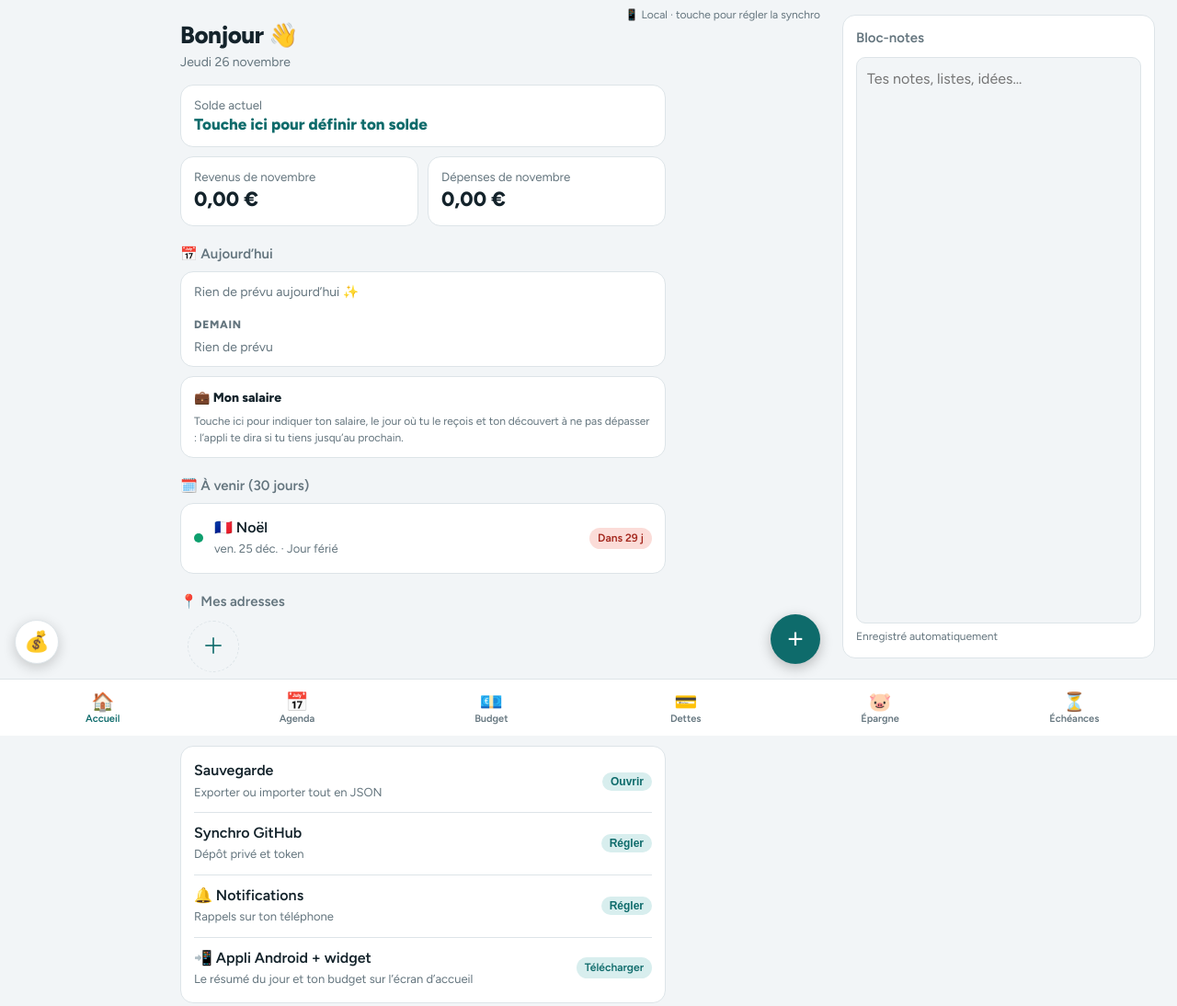
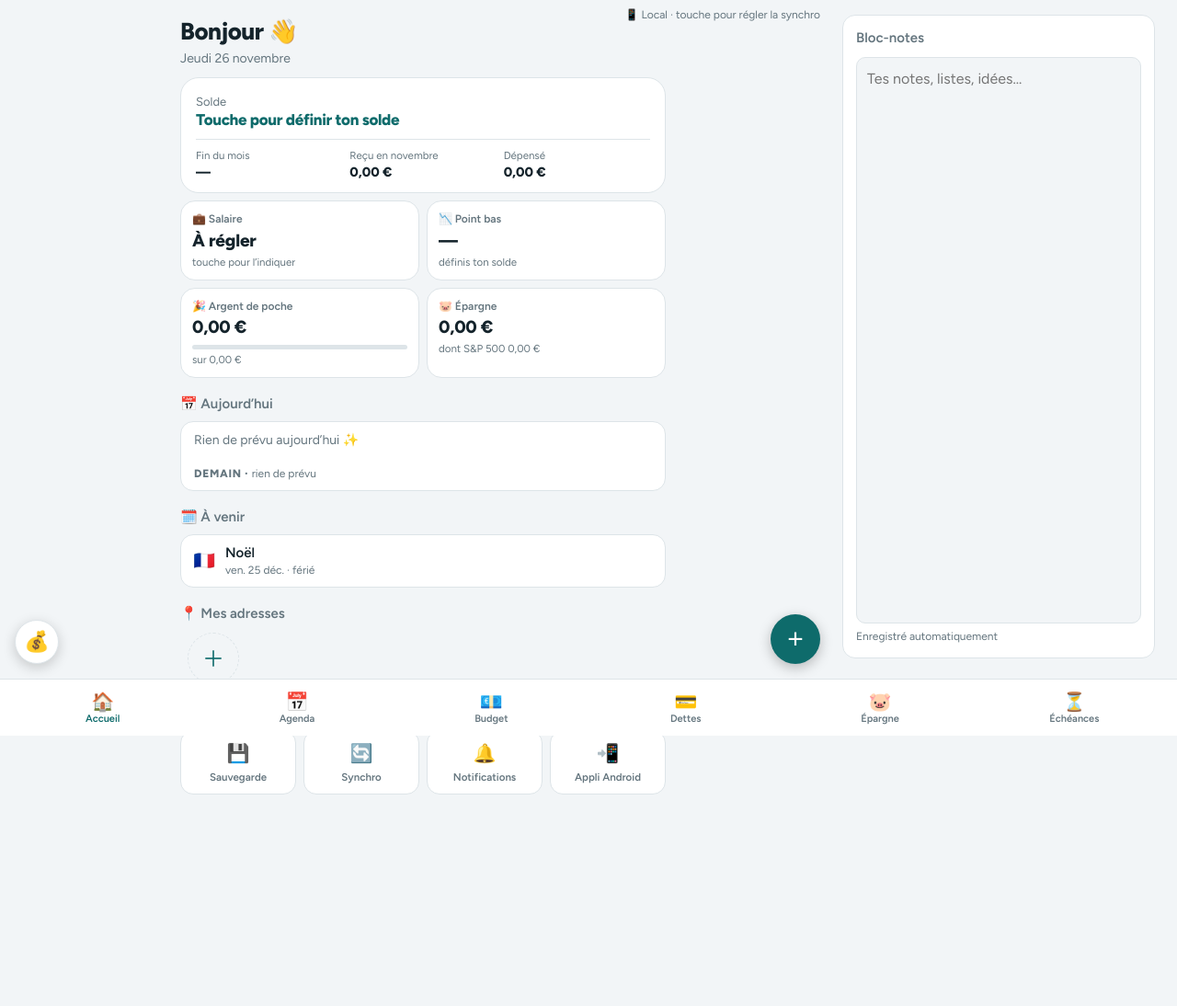
Before and after one commit to Funkyll7/Layrical, a plain HTML site: page index.html in a window 1280 px wide. Shown: the whole page at 92% size. After the commit the page ends 1038 px from the top, so only its background shows below. Drawn offline with Linux system fonts and the light colour scheme.

Commit message:
Accueil dense façon applis bancaires : solde héros, tuiles coup d'œil, listes sur une ligne
Co-Authored-By: Claude Opus 5.5 <noreply@anthropic.com>
Claude-Session: https://claude.ai/code/session_01WunKdSw3tZmLFLPXpP1XtE

```diff
--- a/assets/css/app.css
+++ b/assets/css/app.css
@@ -146,7 +146,7 @@ a.go{display:block;text-align:center;text-decoration:none;box-sizing:border-box}
 /* ---- Accueil ---- */
 .hd{margin:4px 0 14px}.hd h1{margin:0}.hd-s{color:var(--mu);font-size:14px;margin-top:2px;display:flex;align-items:center;flex-wrap:wrap;gap:8px}
 .hd-s .ver{margin:0;font-size:11.5px}
-.tday{padding-top:6px;padding-bottom:8px}
+.tday{padding:4px 14px 6px}
 .tl{display:flex;align-items:center;gap:10px;min-height:44px;border-bottom:1px solid var(--ln)}.tl:last-child{border-bottom:0}
 .tl-e{font-size:18px;width:24px;text-align:center;flex:none}.tl b{flex:1;font-weight:600;font-size:15px;min-width:0;overflow:hidden;text-overflow:ellipsis;white-space:nowrap}
 .tl em{font-style:normal;font-weight:700;font-size:14px;white-space:nowrap}.tl .x{flex:none}
@@ -166,3 +166,25 @@ details.more>summary::-webkit-details-marker{display:none}details.more>summary::
  .plb,.npb{top:calc(8px + env(safe-area-inset-top,0px));bottom:auto;left:auto;width:40px;height:40px;font-size:19px;box-shadow:none;z-index:6}
  .plb{right:62px}.npb{right:14px}
 }
+
+/* ---- Accueil dense ---- */
+.hero{background:var(--sf);border:1px solid var(--ln);border-radius:20px;padding:14px 16px 12px;cursor:pointer}
+.hero small{color:var(--mu);font-size:13px}.hero>b{display:block;font-size:32px;line-height:1.15;font-weight:800;letter-spacing:-.02em;margin:0 0 10px}.hero .hb-set{font-size:17px!important;color:var(--ac)}
+.hstats{display:grid;grid-template-columns:repeat(3,1fr);gap:8px;border-top:1px solid var(--ln);padding-top:9px}.hstats span{display:flex;flex-direction:column;min-width:0}.hstats small{font-size:11.5px;white-space:nowrap;overflow:hidden;text-overflow:ellipsis}.hstats b{color:var(--ink);font-weight:700;font-size:14.5px;white-space:nowrap}.hstats b.neg{color:var(--rd)}
+.tiles{display:grid;grid-template-columns:1fr 1fr;gap:8px;margin:8px 0 4px}
+.tile{display:flex;flex-direction:column;align-items:flex-start;gap:2px;text-align:left;min-height:86px;padding:11px 12px;border-radius:16px;border:1px solid var(--ln);background:var(--sf);color:var(--ink);font:inherit;cursor:pointer;min-width:0}
+.tile small{font-size:12px;color:var(--mu);font-weight:600}.tile b{font-size:19px;font-weight:800;letter-spacing:-.01em;white-space:nowrap}
+.tile span{font-size:11.5px;color:var(--mu);line-height:1.3;overflow:hidden;text-overflow:ellipsis;display:-webkit-box;-webkit-line-clamp:2;-webkit-box-orient:vertical}
+.tile.bad b{color:var(--rd)}.tile.warn b{color:var(--or)}.tile.ok b{color:var(--ink)}
+.tbar{display:block;width:100%;height:5px;border-radius:3px;background:var(--ln);margin:3px 0 2px;overflow:hidden}.tbar i{display:block;height:100%;background:var(--c1);border-radius:3px}
+.card.cl{padding:2px 12px}
+.cr{display:flex;align-items:center;gap:10px;width:100%;min-height:52px;padding:6px 0;border:0;border-bottom:1px solid var(--ln);background:none;color:var(--ink);font:inherit;text-align:left;cursor:pointer}.cr:last-child{border-bottom:0}
+details.more .cr:last-child{border-bottom:0}
+.cr-e{font-size:19px;width:26px;text-align:center;flex:none}.cr-t{flex:1;min-width:0;display:flex;flex-direction:column}
+.cr-t b{font-size:15px;font-weight:600;overflow:hidden;text-overflow:ellipsis;white-space:nowrap}.cr-t small{font-size:12px;color:var(--mu);overflow:hidden;text-overflow:ellipsis;white-space:nowrap}
+.cr em{font-style:normal;font-weight:700;font-size:13.5px;white-space:nowrap}
+.cr-n{flex:none;font-size:12px;font-weight:700;color:var(--mu);background:var(--ln);border-radius:999px;padding:3px 8px;min-width:30px;text-align:center}.cr-n.soon{color:#8a1f17;background:#ffd9d4}
+.sets{display:grid;grid-template-columns:repeat(auto-fit,minmax(70px,1fr));gap:8px;margin:18px 0 8px}
+.sets button,.sets a{display:flex;flex-direction:column;align-items:center;gap:4px;padding:10px 4px;border-radius:14px;border:1px solid var(--ln);background:var(--sf);color:var(--ink);font:inherit;font-size:20px;cursor:pointer;text-decoration:none}
+.sets span{font-size:11.5px;color:var(--mu);font-weight:600}
+.hd{margin:0 0 10px}.hd h1{font-size:26px}main h2{margin-top:18px}
--- a/assets/js/app.js
+++ b/assets/js/app.js
@@ -97,23 +97,43 @@ function todayCard(){const T=dayEvents(TD).filter(e=>!e.dn),D=dayEvents(dayAdd(T
  const li=L=>L.map(e=>'<div class="tl"><span class="tl-e">'+e.e+'</span><b>'+esc(e.t)+'</b>'+(e.a?'<em class="'+(e.a<0?'neg':'pos')+'">'+(e.a>0?'+':'−')+eur(Math.abs(e.a))+'</em>':'')
   +(e.k=='rappel'?'<button class="x dn" aria-label="Marquer comme fait" title="C’est fait" onclick="doneIt(\''+e.id+'\',\''+(L===T?TD:dayAdd(TD,1))+'\')">✓</button>':'')+'</div>').join('');
  return '<h2>📅 Aujourd’hui</h2><div class="card tday">'+(T.length?li(T):'<div class="empty" style="padding:6px 0">Rien de prévu aujourd’hui ✨</div>')
-  +'<div class="tl-h">Demain</div>'+(D.length?li(D):'<div class="empty" style="padding:4px 0 2px">Rien de prévu</div>')+'</div>'}
+  +(D.length?'<div class="tl-h">Demain</div>'+li(D):'<div class="tl-h" style="margin-bottom:4px">Demain · <span style="text-transform:none;letter-spacing:0;font-weight:500">rien de prévu</span></div>')+'</div>'}
 function more(key,n,html){let o=false;try{o=localStorage.getItem('more-'+key)=='1'}catch(e){}
  return '<details class="more"'+(o?' open':'')+' ontoggle="try{localStorage.setItem(\'more-'+key+'\',this.open?\'1\':\'0\')}catch(e){}"><summary>'+n+'</summary>'+html+'</details>'}
+// --- Accueil dense (inspiré de Revolut / Monzo : un solde en héros, des tuiles « coup d'œil », des listes sur une ligne) ---
+function heroCard(inc,out){const n=balNow(),e=n===null?null:balEom(),m=MO[+TD.slice(5,7)-1];
+ return '<div class="hero" role="button" tabindex="0" onclick="balF()"><small>Solde '+(n===null?'':'(estimé)')+'</small>'
+ +(n===null?'<b class="hb-set">Touche pour définir ton solde</b>':'<b class="'+(n>=0?'pos':'neg')+'">'+eur(n)+'</b>')
+ +'<div class="hstats"><span><small>Fin du mois</small><b class="'+(e!==null&&e<0?'neg':'')+'">'+(e===null?'—':eur(e))+'</b></span><span><small>Reçu en '+m+'</small><b>'+eur(inc)+'</b></span><span><small>Dépensé</small><b>'+eur(Math.abs(out))+'</b></span></div></div>'}
+function tile(ic,lab,val,sub,cls,go,bar){return '<button class="tile'+(cls?' '+cls:'')+'" onclick="'+go+'"><small>'+ic+' '+lab+'</small><b>'+val+'</b>'+(bar!=null?'<i class="tbar"><i style="width:'+Math.max(0,Math.min(100,bar)).toFixed(0)+'%"></i></i>':'')+'<span>'+sub+'</span></button>'}
+function tilesHTML(){const r=salRec(),f=r?forecast():null,go=t=>"S.tab='"+t+"';render();scrollTo(0,0)",T=[];
+ if(!r)T.push(tile('💼','Salaire','À régler','touche pour l’indiquer','',"salF()"));
+ else T.push(tile('💼','Salaire',f?inj(f.D):'—',f?dl(f.nxt)+' · '+eur(r.amt):'le '+r.day+' du mois','',go('bu')));
+ if(f&&f.B!==null)T.push(tile(f.def?'⚠️':'📉','Point bas',eur(f.low),f.def?'sous ta limite : ouvre Budget':dl(f.lowDay)+' · limite '+eur(f.floor),f.def?'bad':f.low<0?'warn':'ok',go('bu')));
+ else T.push(tile('📉','Point bas','—','définis ton solde','',"balF()"));
+ const p=pocheStats(),tot=p.bud+p.inc;T.push(tile('🎉','Argent de poche',eur(p.left),'sur '+eur(tot)+(p.sp?' · '+eur(p.sp)+' dépensés':''),p.left<0?'bad':'',go('bu'),tot?100*(p.sp+p.rd)/tot:0));
+ let ep=0,iv=0;try{ep=pepTot();const st=invStats();iv=st.val==null?st.put:st.val}catch(e){}
+ T.push(tile('🐷','Épargne',eur(ep+iv),'dont S&P 500 '+eur(iv),'',go('ep')));
+ return '<div class="tiles">'+T.join('')+'</div>'}
+function cRow(e){const it=e.it,ty=it?TY[it.type]:null,n=diff(e.s),d=e.s==TD?'Aujourd’hui':e.s==dayAdd(TD,1)?'Demain':dl(e.s);
+ if(e.h)return '<div class="cr"><span class="cr-e">🇫🇷</span><span class="cr-t"><b>'+esc(e.h)+'</b><small>'+d+' · férié</small></span></div>';
+ if(e.dt)return '<div class="cr"><span class="cr-e">💸</span><span class="cr-t"><b>'+esc(e.dt.who||'Dette')+'</b><small>'+d+' · remboursement</small></span></div>';
+ const a=isInst(it)?instAmt(it,e.s):+it.amt||0;
+ return '<button class="cr" onclick="openEdit(\'it\',\''+it.id+'\')"><span class="cr-e">'+ty[2]+'</span><span class="cr-t"><b>'+esc(it.title)+'</b><small>'+d+(it.time?' · '+it.time:'')+' · '+ty[0]+'</small></span>'+(a?'<em>−'+eur(a)+'</em>':'')+'<span class="cr-n'+(n<=3?' soon':'')+'">'+(n==0?'auj.':n+' j')+'</span></button>'}
+function setRow(){return '<div class="sets"><button onclick="bk()">💾<span>Sauvegarde</span></button><button onclick="gs()">🔄<span>Synchro</span></button><button onclick="notifF()">🔔<span>Notifications</span></button>'
+ +(window.AgendaNative?'':'<a href="https://github.com/Funkyll7/Layrical/releases/latest/download/agenda.apk" target="_blank" rel="noopener">📲<span>Appli Android</span></a>')+'</div>'}
 function home(){
  let ev=[];for(let i=0;i<=30;i++){const d=P(TD);d.setDate(d.getDate()+i);const s=iso(d);on(s).forEach(it=>{if(!isDone(it,s))ev.push({s,it})});dueOn(s).forEach(dt=>ev.push({s,dt}));const h=holName(s);if(h)ev.push({s,h})}
  const ren=S.items.filter(i=>i.type=='renouv')
   .map(i=>({i,s:next(i)})).filter(o=>diff(o.s)<=60&&diff(o.s)>=0).sort((a,b)=>a.s<b.s?-1:1);
  const tx=monthAll(+TD.slice(0,4),+TD.slice(5,7)-1).filter(t=>t.date<=TD),inc=tx.filter(t=>t.amt>0).reduce((a,t)=>a+t.amt,0),out=tx.filter(t=>t.amt<0).reduce((a,t)=>a+t.amt,0);
  const hr=new Date().getHours(),hello=hr<5||hr>=18?'Bonsoir':'Bonjour',jour=P(TD).toLocaleDateString('fr-FR',{weekday:'long',day:'numeric',month:'long'});
- const up=ev.filter(e=>e.s>dayAdd(TD,1)),row=e=>e.h?holRow(e.s,e.h):e.dt?debtRow(e.dt):itemRow(e.it,e.s);
+ const up=ev.filter(e=>e.s>dayAdd(TD,1));
  return '<div class="hd"><h1>'+hello+' 👋</h1><div class="hd-s">'+jour.charAt(0).toUpperCase()+jour.slice(1)+appVer()+'</div></div>'+alerts()
- +'<div class="sum">'+balCard()+'<div><small>Revenus de '+MO[+TD.slice(5,7)-1]+'</small><b>'+eur(inc)+'</b></div><div><small>Dépenses de '+MO[+TD.slice(5,7)-1]+'</small><b>'+eur(Math.abs(out))+'</b></div></div>'
- +todayCard()+fcCard(true)
- +(ren.length?'<h2>⏳ À surveiller</h2><div class="card">'+ren.map(o=>itemRow(o.i,o.s)).join('')+'</div>':'')
- +'<h2>🗓️ À venir (30 jours)</h2><div class="card">'+(up.length?up.slice(0,5).map(row).join('')+(up.length>5?more('up','Voir les '+(up.length-5)+' suivants',up.slice(5).map(row).join('')):''):'<div class="empty">Rien de prévu. Appuie sur + pour ajouter.</div>')+'</div>'
- +contactsCard()
- +'<h2>Données</h2><div class="card"><div class="row"><div class="t"><b>Sauvegarde</b><small>Exporter ou importer tout en JSON</small></div><button class="pill" style="border:0" onclick="bk()">Ouvrir</button></div><div class="row"><div class="t"><b>Synchro GitHub</b><small>Dépôt privé et token</small></div><button class="pill" style="border:0" onclick="gs()">Régler</button></div><div class="row"><div class="t"><b>🔔 Notifications</b><small>'+(window.AgendaNative?'Gérées par l’appli':notifOn()?'Activées sur cet appareil':'Rappels sur ton téléphone')+'</small></div><button class="pill" style="border:0" onclick="notifF()">Régler</button></div>'+(window.AgendaNative?'':'<div class="row"><div class="t"><b>📲 Appli Android + widget</b><small>Le résumé du jour et ton budget sur l’écran d’accueil</small></div><a class="pill" style="border:0;text-decoration:none" href="https://github.com/Funkyll7/Layrical/releases/latest/download/agenda.apk" target="_blank" rel="noopener">Télécharger</a></div>')+'</div>'}
+ +heroCard(inc,out)+tilesHTML()+todayCard()
+ +(ren.length?'<h2>⏳ À surveiller</h2><div class="card cl">'+ren.map(o=>cRow({s:o.s,it:o.i})).join('')+'</div>':'')
+ +'<h2>🗓️ À venir</h2><div class="card cl">'+(up.length?up.slice(0,6).map(cRow).join('')+(up.length>6?more('up','Voir les '+(up.length-6)+' suivants (30 jours)',up.slice(6).map(cRow).join('')):''):'<div class="empty">Rien de prévu. Appuie sur + pour ajouter.</div>')+'</div>'
+ +contactsCard()+setRow()}
 function agenda(){if(wideAg())return bigAgenda();
  const y=S.cy,m=S.cm,first=new Date(y,m,1,12),off=(first.getDay()+6)%7,dim=new Date(y,m+1,0).getDate();
  let g=['L','M','M','J','V','S','D'].map(d=>'<div class="h">'+d+'</div>').join('');
--- a/sw.js
+++ b/sw.js
@@ -1,7 +1,7 @@
 /* sw.js — hors ligne. Réseau d'abord (le site se met à jour par un simple git push),
    cache en dernier recours. L'API GitHub et les polices ne sont jamais interceptées :
    une écriture doit partir sur le réseau ou échouer franchement. */
-const V = "agenda-v37";
+const V = "agenda-v38";
 const SHELL = ["./", "index.html", "assets/css/app.css", "assets/js/app.js", "assets/js/sync.js", "manifest.webmanifest", "assets/img/favicon.svg"];
 self.addEventListener("install", (e) => e.waitUntil(caches.open(V).then((c) => c.addAll(SHELL)).then(() => self.skipWaiting())));
 self.addEventListener("activate", (e) => e.waitUntil(caches.keys().then((k) => Promise.all(k.filter((x) => x !== V).map((x) => caches.delete(x)))).then(() => self.clients.claim())));
```
Also changed, not shown: 1 other file.
